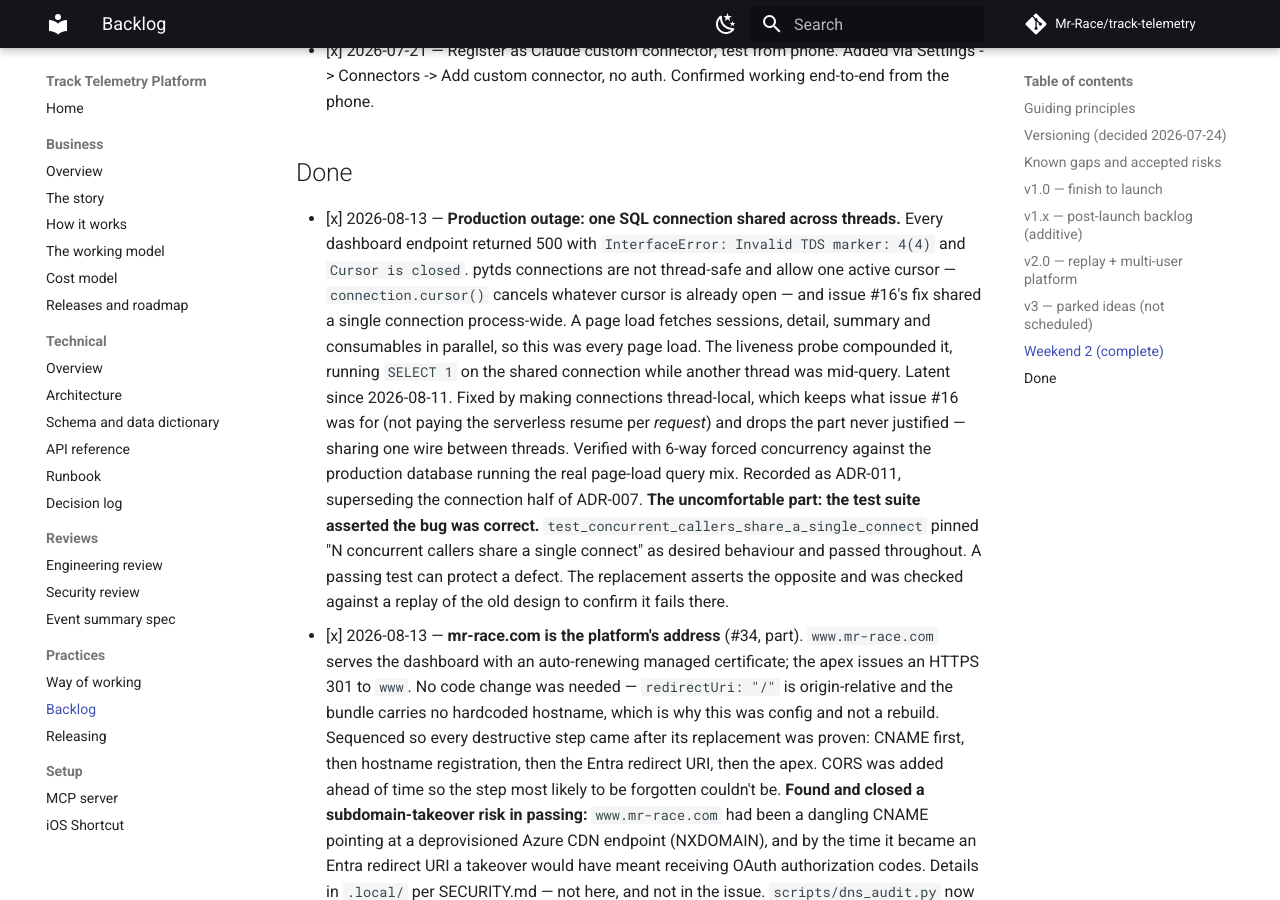
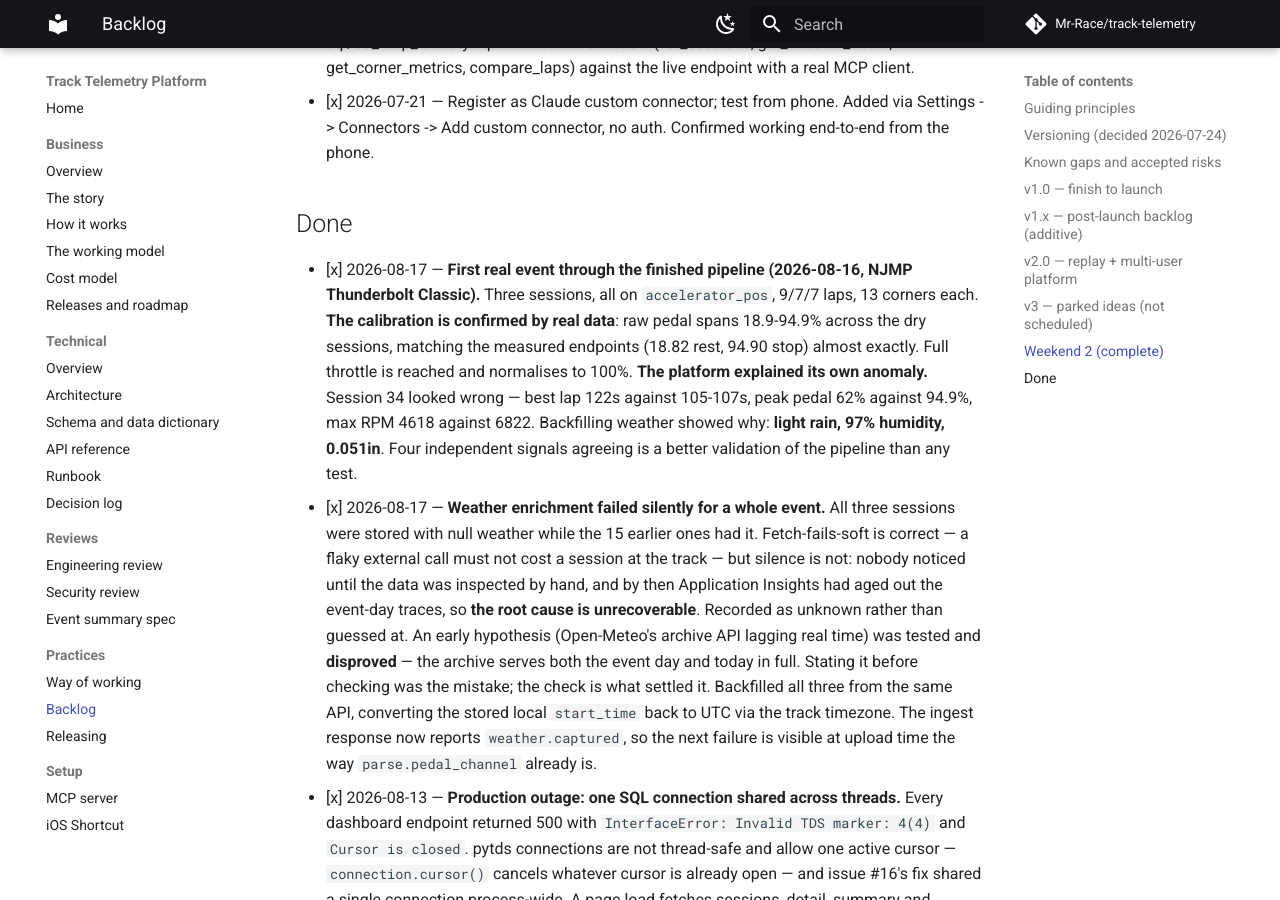
Before and after one commit to Mr-Race/track-telemetry, an MkDocs documentation site: the page built from docs/BACKLOG.md, in a window 1280 px wide and 900 px high, scrolled down 8708 px. Built offline with MkDocs 1.6.1 and Material for MkDocs 9.7.7, drawn with Linux system fonts in a browser that asks for light colours; comment, search, counter and statistics services are not loaded; some of the changed text lies outside the part shown.

Commit message:
feat(ingest): report weather capture; record the first real event
The 2026-08-16 event put three accelerator_pos sessions through the
finished pipeline. Raw pedal spans 18.9-94.9%, matching the measured
calibration endpoints almost exactly - the constants are confirmed by
real data rather than by a relabelled fixture.

All three were stored with null weather. Failing soft is right; failing
silently is not, and by the time it was noticed the event-day traces had
aged out of Application Insights, so the cause is unrecoverable. An
early hypothesis about archive-API lag was tested and disproved. The
ingest response now carries weather.captured so the next one is visible
at upload time.

Backfilled the three sessions, which also explained an anomaly: the last
session ran in light rain, matching its slower laps, lower peak pedal
and lower RPM.

Co-Authored-By: Claude Opus 5 <noreply@anthropic.com>

```diff
--- a/docs/BACKLOG.md
+++ b/docs/BACKLOG.md
@@ -68,11 +68,15 @@ assumption is the same kind of thing. Reviewed 2026-08-10.
   trace and no internal detail, and the traceback reached Application
   Insights with a correlating `error_id`. The S-1 fix behaved exactly as
   designed under conditions nobody arranged.
-- The ingest **duplicate path** has never run end-to-end against prod.
-  The content-hash lookup, the refresh-vs-load branch and the DB
-  constraint are each verified individually, but nothing has actually
-  POSTed the same CSV twice to the live endpoint. First real exercise
-  will be the historical backfill — watch it there.
+- ~~The ingest **duplicate path** has never run end-to-end against prod~~
+  — **closed 2026-08-17.** Re-uploading an archived blob returned
+  `duplicate: true` against the stored session. It was also exercised
+  involuntarily on 2026-08-16: the same file was uploaded twice 17s
+  apart, both passed the application-level check (it is check-then-act,
+  not atomic), and `UQ_sessions_event_content` rejected the second
+  insert. No duplicate session exists. The cost was one orphan blob and
+  a consumed identity value — the constraint is what saved it, not the
+  application logic.
 - The `accelerator_pos` test fixture is **synthetic**. It proves the
   name-resolution logic, not that a real PID-0x49 export parses.
   Blocked on getting `session_20260810_071257_v3.csv` off the phone.
@@ -469,6 +473,34 @@ identity-level scope; design as one coherent release.
       phone.
 
 ## Done
+- [x] 2026-08-17 — **First real event through the finished pipeline
+      (2026-08-16, NJMP Thunderbolt Classic).** Three sessions, all on
+      `accelerator_pos`, 9/7/7 laps, 13 corners each.
+      **The calibration is confirmed by real data**: raw pedal spans
+      18.9-94.9% across the dry sessions, matching the measured
+      endpoints (18.82 rest, 94.90 stop) almost exactly. Full throttle
+      is reached and normalises to 100%.
+      **The platform explained its own anomaly.** Session 34 looked
+      wrong — best lap 122s against 105-107s, peak pedal 62% against
+      94.9%, max RPM 4618 against 6822. Backfilling weather showed why:
+      **light rain, 97% humidity, 0.051in**. Four independent signals
+      agreeing is a better validation of the pipeline than any test.
+- [x] 2026-08-17 — **Weather enrichment failed silently for a whole
+      event.** All three sessions were stored with null weather while the
+      15 earlier ones had it. Fetch-fails-soft is correct — a flaky
+      external call must not cost a session at the track — but silence is
+      not: nobody noticed until the data was inspected by hand, and by
+      then Application Insights had aged out the event-day traces, so
+      **the root cause is unrecoverable**. Recorded as unknown rather
+      than guessed at.
+      An early hypothesis (Open-Meteo's archive API lagging real time)
+      was tested and **disproved** — the archive serves both the event
+      day and today in full. Stating it before checking was the mistake;
+      the check is what settled it.
+      Backfilled all three from the same API, converting the stored local
+      `start_time` back to UTC via the track timezone. The ingest response
+      now reports `weather.captured`, so the next failure is visible at
+      upload time the way `parse.pedal_channel` already is.
 - [x] 2026-08-13 — **Production outage: one SQL connection shared across
       threads.** Every dashboard endpoint returned 500 with
       `InterfaceError: Invalid TDS marker: 4(4)` and `Cursor is closed`.
```
Also changed, not shown: function_app.py (+22 -0 lines), 1 other file.
